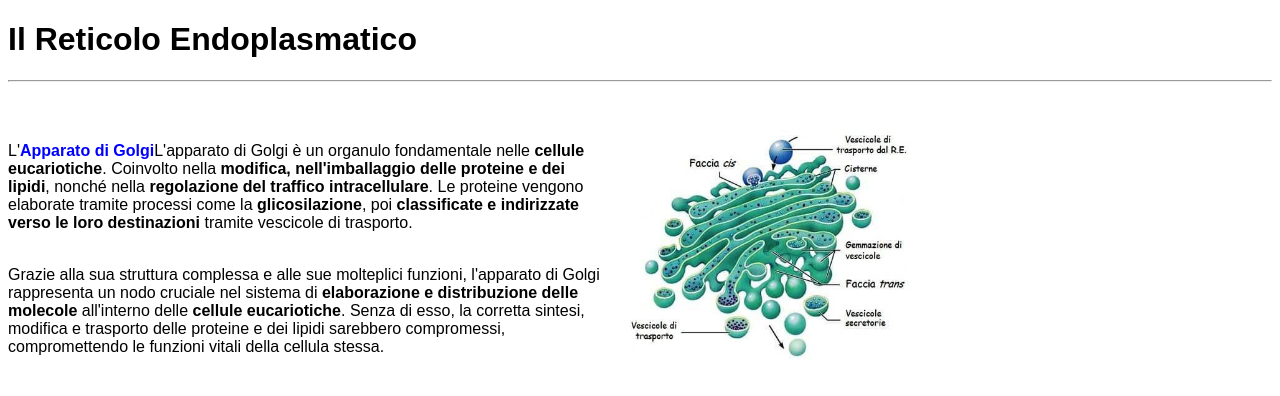
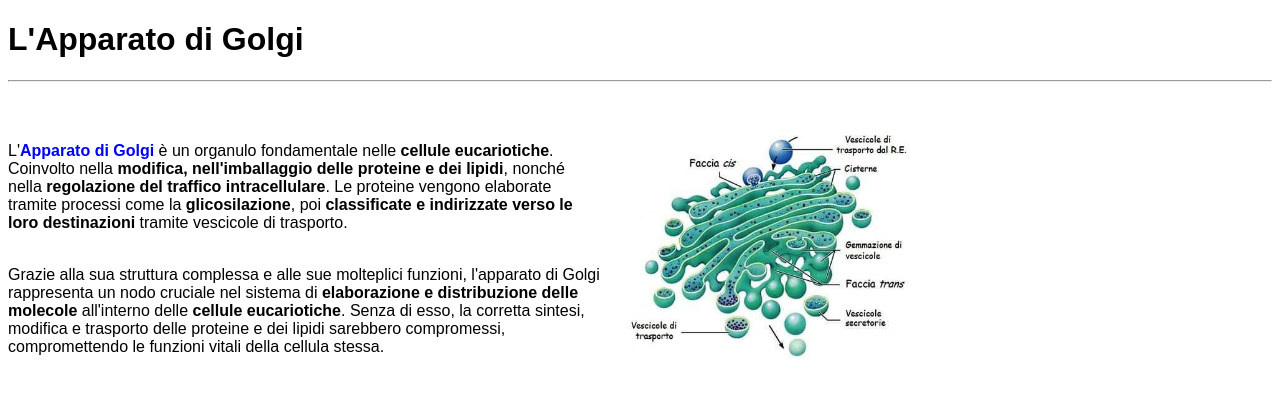
Before and after one commit to Kleon-python/Golgi.cellulaVegetale, a plain HTML site: page index.html in a window 1280 px wide. Drawn offline with Linux system fonts and the light colour scheme.

Commit message:
Update index.html

```diff
--- a/index.html
+++ b/index.html
@@ -10,12 +10,12 @@
 </head>
 <body>
 
-    <h1 class="rib">Il Reticolo Endoplasmatico</h1>
+    <h1 class="rib">L'Apparato di Golgi</h1>
     <hr>
     <br>
     <img src="struttura-apparato-di-golgi.jpg" alt="" class="immagine">
     <p class="descrizione">
-        L'<span class="Blu">Apparato di Golgi</span>L'apparato di Golgi è un organulo fondamentale nelle <b>cellule eucariotiche</b>. Coinvolto nella <b>modifica, nell'imballaggio delle proteine e dei lipidi</b>, nonché nella <b>regolazione del traffico intracellulare</b>. Le proteine vengono elaborate tramite processi come la <b>glicosilazione</b>, poi <B>classificate e indirizzate verso le loro destinazioni</B> tramite vescicole di trasporto.
+        L'<span class="Blu">Apparato di Golgi</span> è un organulo fondamentale nelle <b>cellule eucariotiche</b>. Coinvolto nella <b>modifica, nell'imballaggio delle proteine e dei lipidi</b>, nonché nella <b>regolazione del traffico intracellulare</b>. Le proteine vengono elaborate tramite processi come la <b>glicosilazione</b>, poi <B>classificate e indirizzate verso le loro destinazioni</B> tramite vescicole di trasporto.
     </p>
     <p class="descrizione">
         Grazie alla sua struttura complessa e alle sue molteplici funzioni, l'apparato di Golgi rappresenta un nodo cruciale nel sistema di <b>elaborazione e distribuzione delle molecole</b> all'interno delle <b>cellule eucariotiche</b>. Senza di esso, la corretta sintesi, modifica e trasporto delle proteine e dei lipidi sarebbero compromessi, compromettendo le funzioni vitali della cellula stessa.
```
